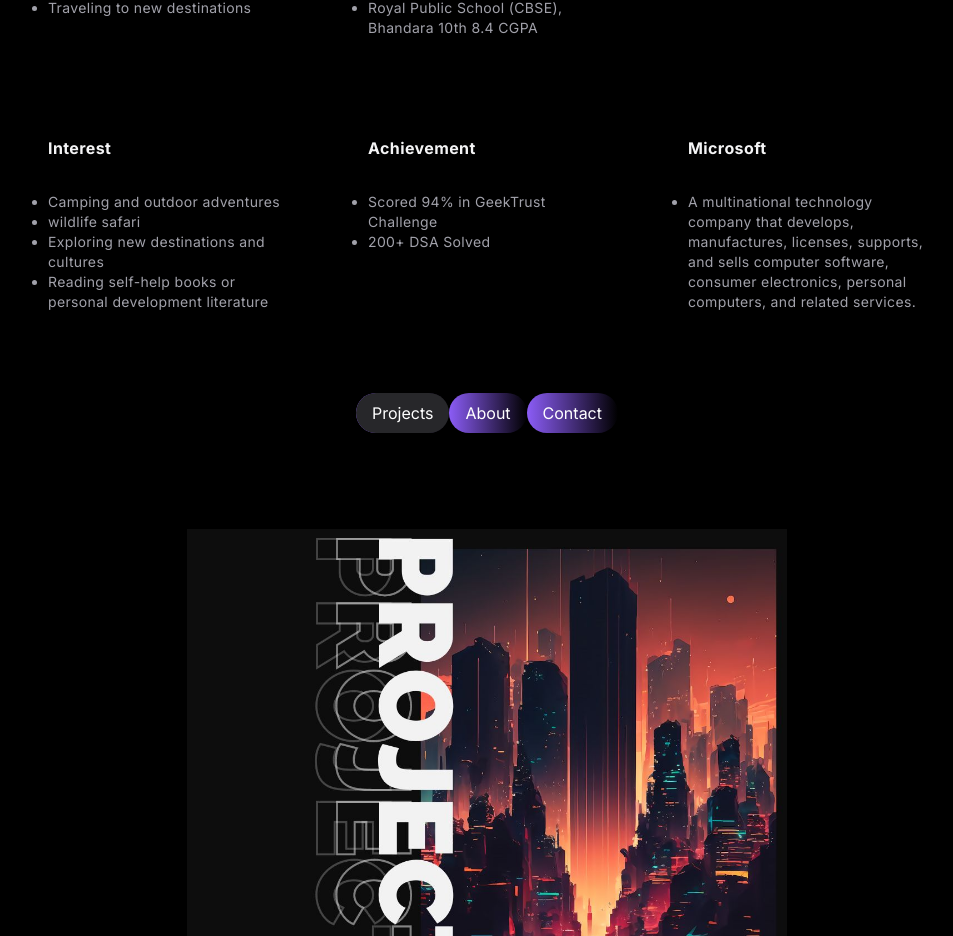
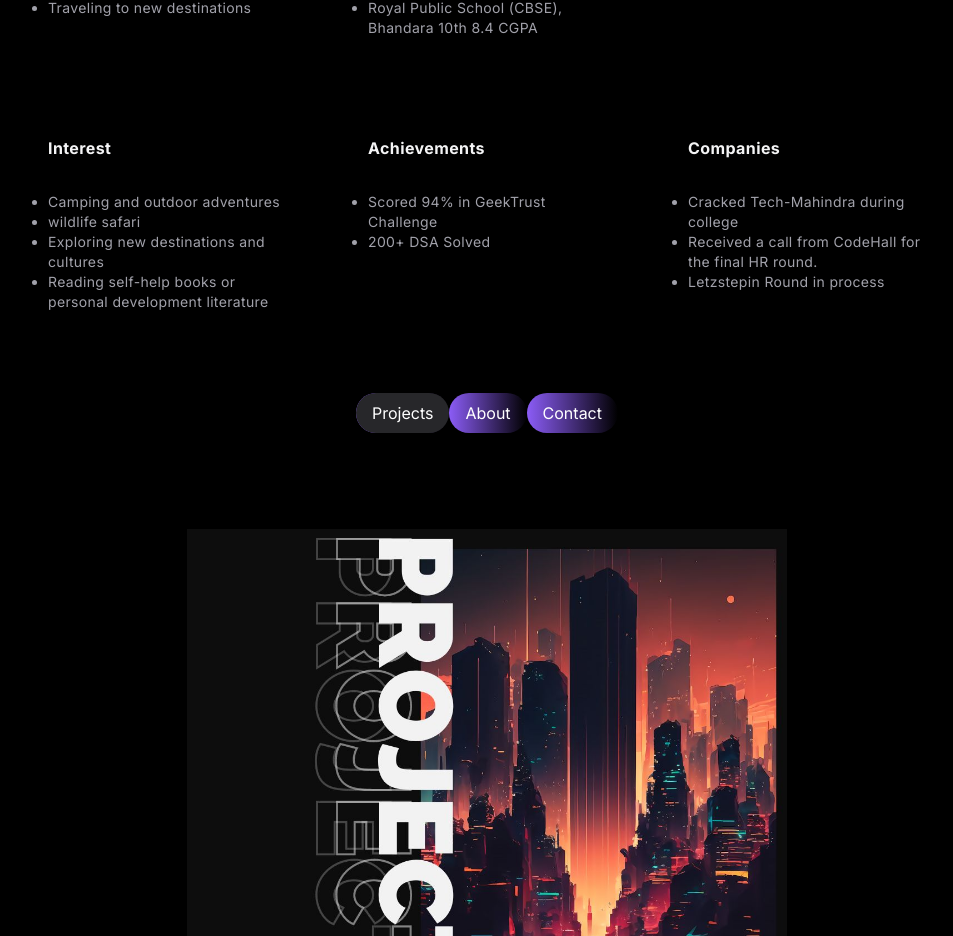
Before and after one commit to kunalborkar2001/Next-Portfolio, a Next.js app: page / in a window 1280 px wide. Shown: the part 2293-3229 px from the top of the page, without its empty margins (153-1106 px from the left). Built offline with nearby package versions, Linux system fonts and the light colour scheme.

Commit message:
made some changes in about us section

```diff
--- a/src/app/page.tsx
+++ b/src/app/page.tsx
@@ -3,7 +3,7 @@
 import Navbar from '../components/Navbar'
 import HeroSection from "../components/HeroSection"
 import HomeTabs from "../components/HomeTabs"
-import CardHoverEffectSkills from "../components/CardHoverEffectSkills"
+import CardHoverEffectSkills from "../components/AboutMe"
 
 export default function Home() {
 
--- a/src/components/CardHoverEffectSkills.jsx
+++ b/src/components/AboutMe.jsx
@@ -1,6 +1,6 @@
 import { HoverEffect } from "./ui/card-hover-effect";
 
-export default function CardHoverEffectSkills() {
+export default function AboutMe() {
     return (
         <div className="max-w-5xl mx-auto px-8 mt-11" id="about">
             <div className="w-full font-black text-center">
@@ -38,15 +38,15 @@ export const projects = [
 
     },
     {
-        title: "Achievement",
+        title: "Achievements",
         description:
             ["Scored 94% in GeekTrust Challenge", "200+ DSA Solved"],
 
     },
     {
-        title: "Microsoft",
+        title: "Companies",
         description:
-            ["A multinational technology company that develops, manufactures, licenses, supports, and sells computer software, consumer electronics, personal computers, and related services."],
+            ["Cracked Tech-Mahindra during college", "Received a call from CodeHall for the final HR round.","Letzstepin Round in process"],
 
     },
 ];
```
